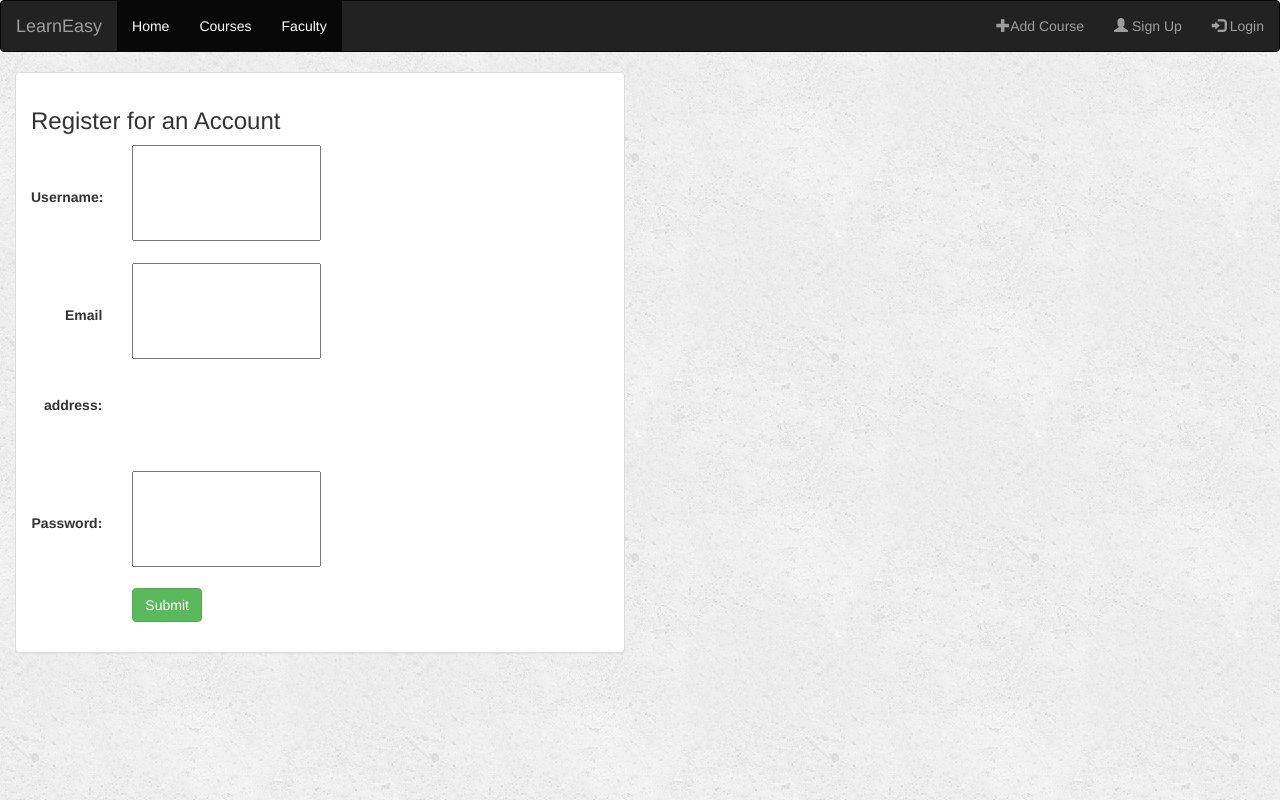
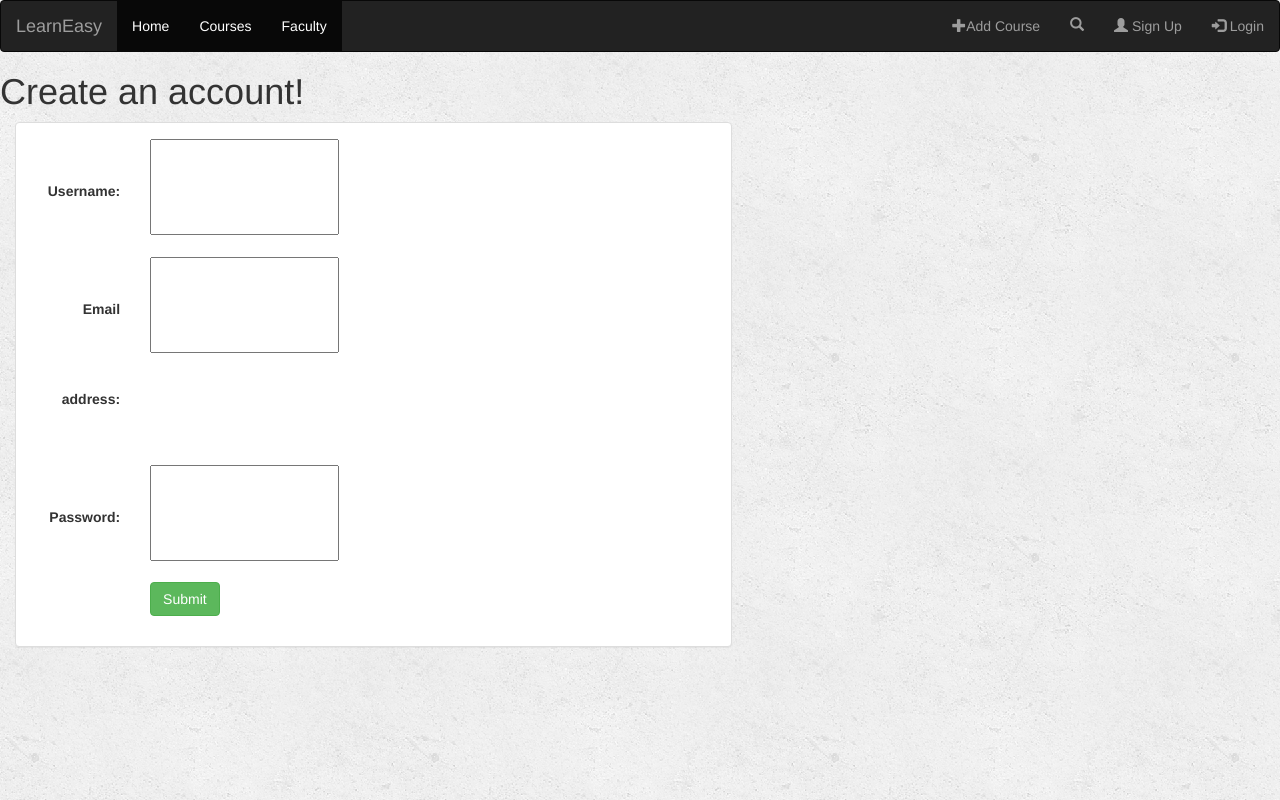
Before and after one commit to SanjeevURao/ELearn-sample, a Django app: page /register in a window 1280 px wide. Run offline with Django 3.2, Linux system fonts and the light colour scheme; some libraries are stand-ins or nearby versions.

Commit message:
Add registration and login page

```diff
--- a/website/home/forms.py
+++ b/website/home/forms.py
@@ -12,3 +12,16 @@ class UserForm(forms.ModelForm):
         model = User
 
         fields = ['username' , 'email' , 'password']
+
+
+
+
+class Login(forms.ModelForm):
+
+    password = forms.CharField(widget=forms.PasswordInput)
+
+    #this class is info abt the form
+    class Meta:
+        model = User
+
+        fields = ['username', 'password']
--- a/website/home/urls.py
+++ b/website/home/urls.py
@@ -5,6 +5,7 @@ urlpatterns = [
     url(r'^$', views.index , name='index'),
     url(r'^people$' , views.people, name='people'),
     url(r'^register$' , views.UserFormView.as_view() , name='register'),
+    url(r'^login/$','django.contrib.auth.views.login', {'template_name': 'home/login.html'} ,name='login'),
     url(r'^course$' , views.CourseView, name='course'),
     url(r'^course/add$' , views.CourseAdd.as_view(), name='addcourse'),
 ]
--- a/website/home/views.py
+++ b/website/home/views.py
@@ -1,11 +1,9 @@
-from django.http import  Http404
 from django.template import loader
 from django.shortcuts import render , redirect
 from django.contrib.auth import authenticate , login
 from django.views.generic import View
 from .models import Instructor , Course
-from django.views import generic
-from django.views.generic.edit import CreateView , UpdateView , DeleteView
+from django.views.generic.edit import CreateView , UpdateView
 from .forms import UserForm
 
 def index(request):
@@ -31,6 +29,43 @@ class CourseAdd(CreateView):
     model = Course #trying to create a new album
     fields=['Name' , 'Code' , 'Credits' , 'Semester' , 'Instructor']
 
+class CourseUpdate(UpdateView):
+    model = Course #trying to create a new album
+    fields=['Name' , 'Code' , 'Credits' , 'Semester' , 'Instructor']
+
+#
+# class LoginView(View):
+#
+#     form_class = Login
+#     template_name = 'home/login.html'
+#
+#     # show blank form
+#     def get(self, request):
+#         form = self.form_class(None)
+#         return render(request, self.template_name, {'form': form})
+#
+#     def post(self, request):
+#
+#         form = self.form_class(request.POST)
+#
+#         if form.is_valid():
+#
+#             username = form.cleaned_data['username']
+#             password = form.cleaned_data['password']
+#
+#             user = authenticate(username=username , password=password)
+#
+#             if user is not None:
+#
+#                 if user.is_active:
+#
+#                    login(request, user)
+#
+#                    return redirect('home:index')
+#
+#         # if fails , then return form
+#
+#         return render(request , self.template_name , {'form' : form})
 
 
 class UserFormView(View):
@@ -56,6 +91,8 @@ class UserFormView(View):
             username = form.cleaned_data['username']
             password = form.cleaned_data['password']
 
+            #can not directly update password because it is stored  as a hash value
+
             user.set_password(password)
 
             #save info to DB
@@ -68,9 +105,10 @@ class UserFormView(View):
 
                 if user.is_active:
 
-                   login(request,user)
+                   login(request, user)
 
-                   return redirect('home:index')
+                   return redirect('home:people')
 
-        #if fails , then return form
+        # if fails , then return form
+
         return render(request , self.template_name , {'form' : form})
--- a/website/templates/home/base.html
+++ b/website/templates/home/base.html
@@ -22,9 +22,10 @@
 
           </ul>
         <ul class="nav navbar-nav navbar-right">
-             <li><a href="{% url 'home:addcourse' %}"><span class="glyphicon glyphicon-plus"></span>Add Course</a></li>
-          <li><a href="{% static 'home/register.html' %}"><span class="glyphicon glyphicon-user"></span> Sign Up</a></li>
-          <li><a href="{% static 'home/login.html' %}"><span class="glyphicon glyphicon-log-in"></span> Login</a></li>
+            <li><a href="{% url 'home:addcourse' %}"><span class="glyphicon glyphicon-plus"></span>Add Course</a></li>
+            <li><a href="#"><span class="glyphicon glyphicon-search"></span></a></li>
+            <li><a href="{% url 'register' %}"><span class="glyphicon glyphicon-user"></span> Sign Up</a></li>
+            <li><a href="{% url 'login' %}"><span class="glyphicon glyphicon-log-in"></span> Login</a></li>
         </ul>
       </div>
     </nav>
--- a/website/templates/home/course_form.html
+++ b/website/templates/home/course_form.html
@@ -1,8 +1,9 @@
 {% extends 'home/base.html' %}
-{% block title %}Add a New Album{% endblock %}
+{% block title %}Add a New Course{% endblock %}
 {% block albums_active %}active{% endblock %}
 
 {% block body %}
+<h1>Add Relevant courses</h1>
 <div class="container-fluid">
 
     <div class="row">
--- a/website/templates/home/registration.html
+++ b/website/templates/home/registration.html
@@ -1,17 +1,18 @@
 {% extends 'home/base.html' %}
 {% block title %}Register{% endblock %}
+
 {% block body %}
+<h1>Create an account!</h1>
 <div class="container-fluid">
 
     <div class="row">
-        <div class="col-sm-12 col-md-6">
+
+        <div class="col-sm-12 col-md-7">
             <div class="panel panel-default">
                 <div class="panel-body">
-                    <h3>Register for an Account</h3>
-                    {% if error_message %}
-                        <p><strong>{{ error_message }}</strong></p>
-                    {% endif %}
-                    <form class="form-horizontal" role="form" action="" method="post" enctype="multipart/form-data">
+
+
+                    <form class="form-horizontal" action="" method="post" enctype="multipart/form-data">
                         {% csrf_token %}
                         {% include 'home/form_template.html' %}
                         <div class="form-group">
@@ -20,11 +21,13 @@
                             </div>
                         </div>
                     </form>
+
+
                 </div>
             </div>
         </div>
+
     </div>
 
 </div>
-
 {% endblock %}
--- a/website/website/settings.py
+++ b/website/website/settings.py
@@ -27,6 +27,7 @@ DEBUG = True
 
 ALLOWED_HOSTS = []
 
+LOGIN_REDIRECT_URL = 'index'
 
 # Application definition
 
```
Also changed, not shown: website/templates/home/login.html (added, +31 -0 lines), website/db.sqlite3.
